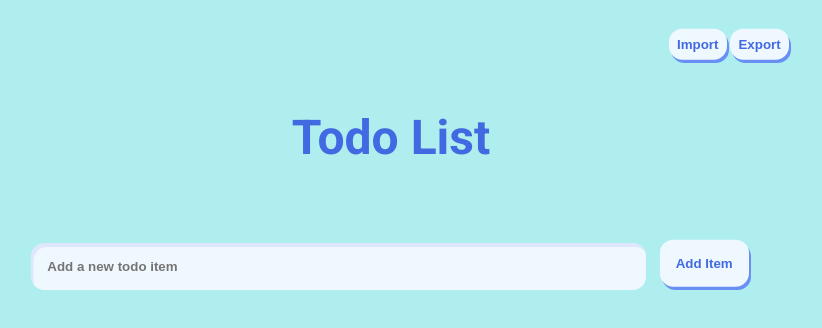
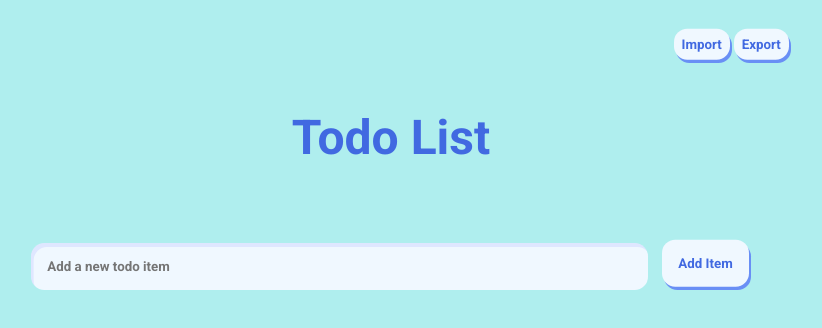
Before and after one commit to rjgraffham/todo-list-genuki, a website: page src/index.html in a window 1280 px wide. Shown: the full height of the page, 249-1071 px from the left. Drawn offline with Linux system fonts and the light colour scheme.

Commit message:
Apply font to form elements explicitly, as they otherwise get OS UI font.

```diff
--- a/src/css/style.css
+++ b/src/css/style.css
@@ -13,6 +13,9 @@ html {
 body {
     margin: 0;
     padding: 2rem;
+}
+
+body, input {
     font-family: Roboto, sans-serif;
     font-optical-sizing: auto;
     font-variation-settings: "wdth" 87.5;
```
